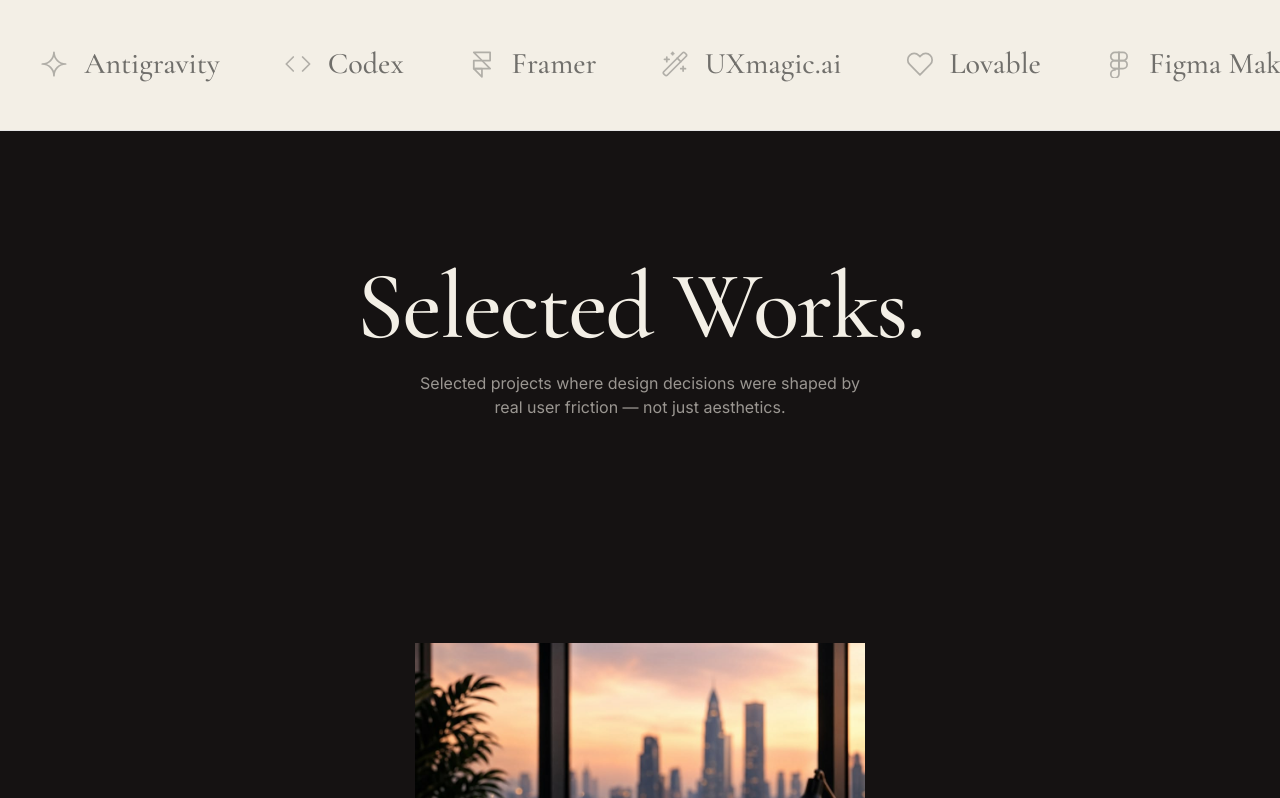
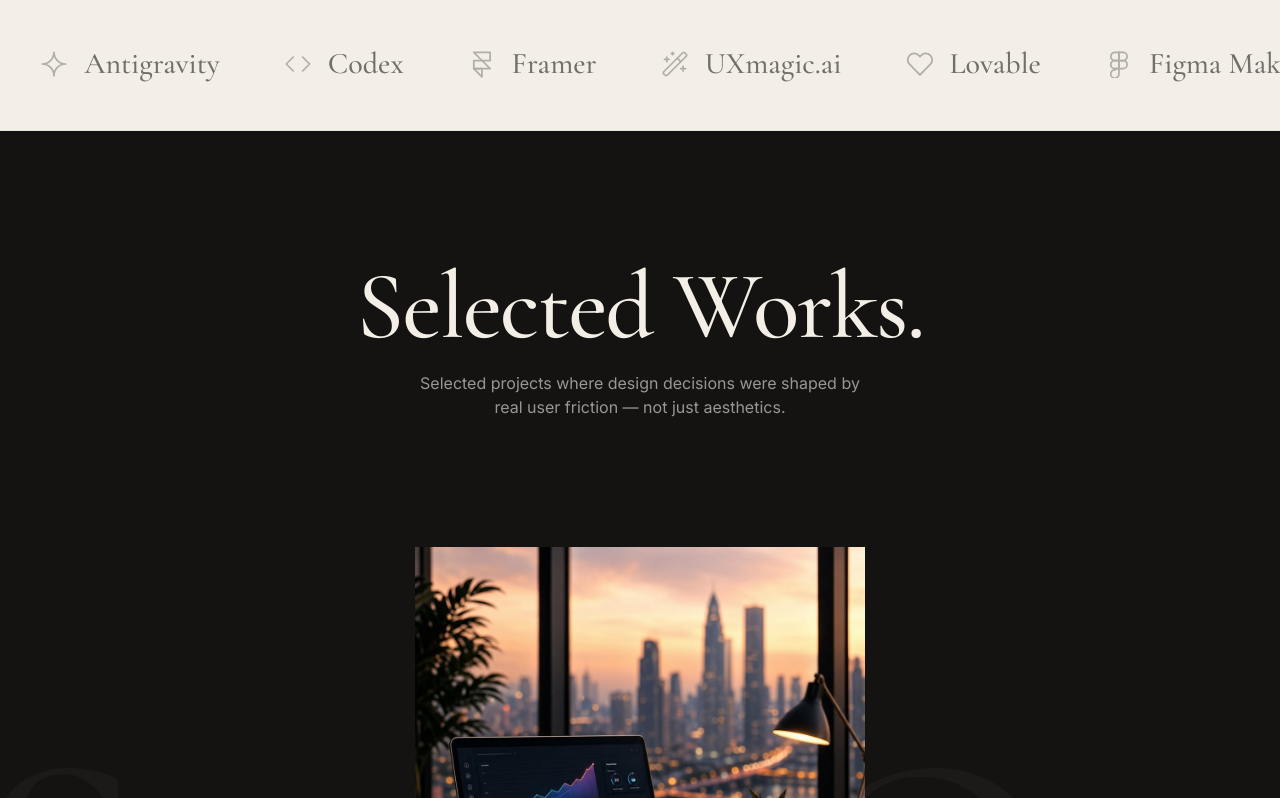
Before and after one commit to arivuselvi1701/arivuselvidgsportfolio, a React (Vite) app: page / in a window 1280 px wide. Shown: the part 802-1600 px from the top of the page. Built offline with nearby package versions, Linux system fonts and the light colour scheme.

Commit message:
Reduce gap between Selected Works text and first project

```diff
--- a/src/components/Work.jsx
+++ b/src/components/Work.jsx
@@ -41,7 +41,7 @@ export default function Work() {
   return (
     <div id="works" className="bg-[#151212] flex flex-col">
       {/* Intro section for works */}
-      <div className="py-32 px-6 md:px-12 text-center text-white">
+      <div className="pt-32 pb-8 px-6 md:px-12 text-center text-white">
         <h2 className="font-serif text-[clamp(3rem,8vw,6rem)] leading-none tracking-tight text-white mb-4">
           Selected Works.
         </h2>
```
